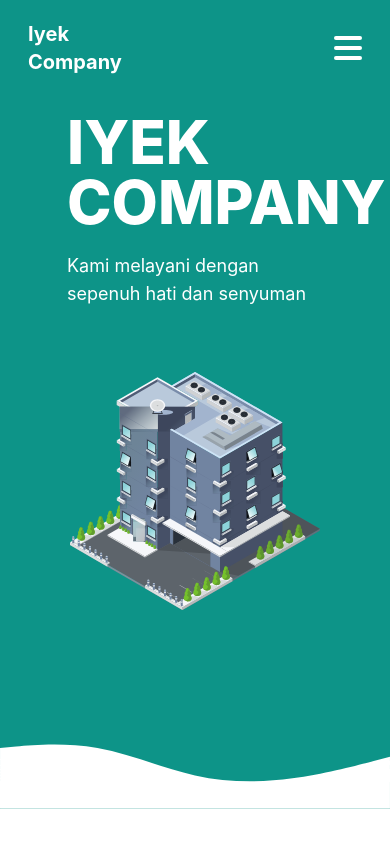
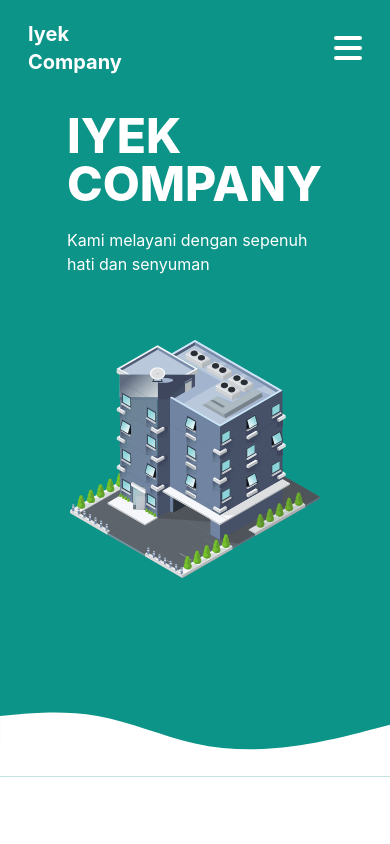
Before and after one commit to muhammadalief19/final-project, a React (Create React App) app: page / in a window 390 px wide. Shown: the top 844 px of the page. Built offline with nearby package versions, Linux system fonts and the light colour scheme.

Commit message:
mengatur font-size hero-section agar lebih responsive

```diff
--- a/src/pages/Dashboard.jsx
+++ b/src/pages/Dashboard.jsx
@@ -1,6 +1,6 @@
-import React from 'react';
-import bg_db from '../assets/bg-dashboard.jpg';
-import img1 from '../assets/company.svg';
+import React from "react";
+import bg_db from "../assets/bg-dashboard.jpg";
+import img1 from "../assets/company.svg";
 function Dashboard() {
   return (
     <>
@@ -8,8 +8,12 @@ function Dashboard() {
         <div className="w-full px-7 py-28 lg:py-20 text-white box-border grid grid-flow-row lg:grid-cols-2 lg:gap-x-14 gap-y-16 h-max">
           <div className="w-full flex h-full justify-center items-center">
             <div className="w-max">
-              <p className="text-6xl font-extrabold w-40 mb-5">IYEK COMPANY</p>
-              <p className="w-64 font-normal text-lg">Kami melayani dengan sepenuh hati dan senyuman</p>
+              <p className="text-5xl md:text-6xl font-extrabold w-40 mb-5">
+                IYEK COMPANY
+              </p>
+              <p className="w-64 text-base lg:text-lg">
+                Kami melayani dengan sepenuh hati dan senyuman
+              </p>
             </div>
           </div>
           <div className="w-full flex justify-center">
```
